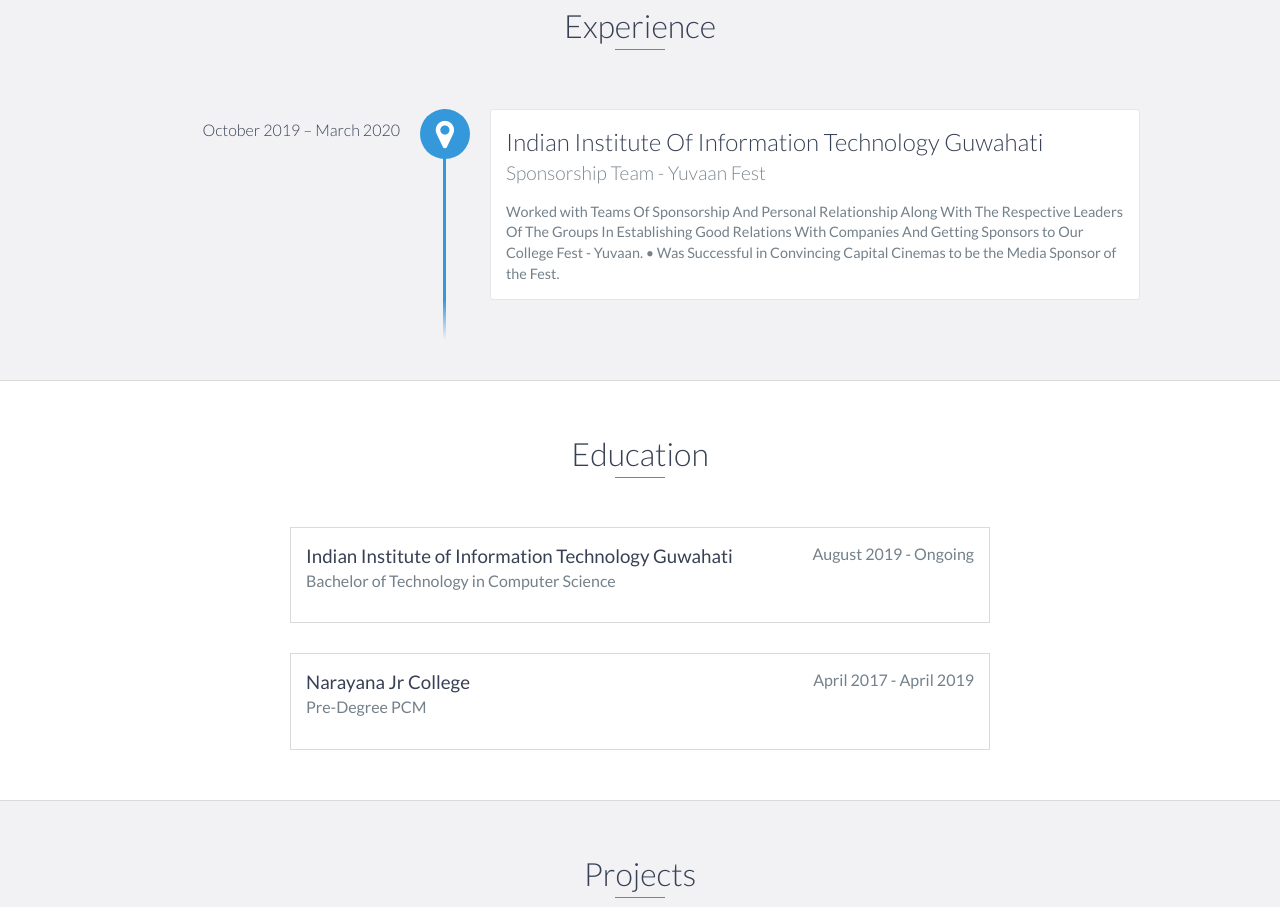
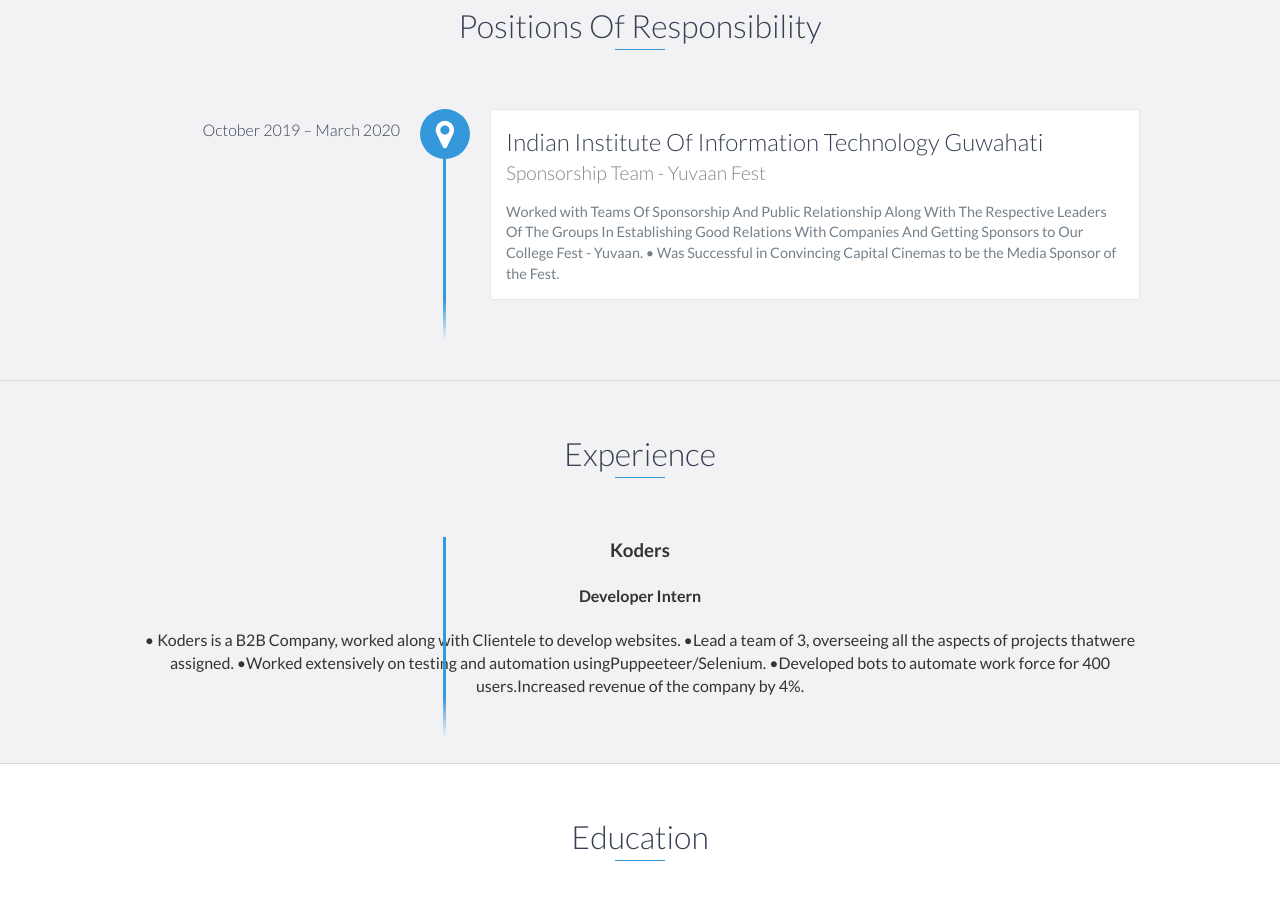
Before and after one commit to JaveedYara72/personal-portfolio, a website: page index.html in a window 1280 px wide. Shown: the part 1089-1996 px from the top of the page. Drawn offline with nearby package versions, Linux system fonts and the light colour scheme.

Commit message:
Update index.html

```diff
--- a/index.html
+++ b/index.html
@@ -84,19 +84,38 @@
     <!-- End #about -->
 
     <div id="experience" class="background-alt">
-        <h2 class="heading">Experience</h2>
+        <h2 class="heading">Positions Of Responsibility</h2>
         <div id="experience-timeline">
             <div data-date="October 2019 – March 2020">
                 <h3>Indian Institute Of Information Technology Guwahati</h3>
                 <h4>Sponsorship Team - Yuvaan Fest</h4>
                 <p>
-                    Worked with Teams Of Sponsorship And Personal Relationship Along With The Respective Leaders Of The
+                    Worked with Teams Of Sponsorship And Public Relationship Along With The Respective Leaders Of The
                     Groups In Establishing Good Relations With Companies And Getting Sponsors to Our College Fest - Yuvaan.
                     • Was Successful in Convincing Capital Cinemas to be the Media Sponsor of the Fest.
                 </p>
             </div>
         </div>
     </div>
+
+    <div id="experience" class="background-alt">
+        <h2 class="heading">Experience</h2>
+        <div id="experience-timeline">
+            <div data-date="May 2021 - July 2021">
+                <h3>Koders</h3>
+                <h4>Developer Intern</h4>
+                <p>
+			• Koders is a B2B Company, worked along with Clientele to
+			develop websites.
+			•Lead a team of 3, overseeing all the aspects of projects thatwere assigned.
+			•Worked extensively on testing and automation usingPuppeeteer/Selenium.
+			•Developed bots to automate work force for 400 users.Increased revenue of the company by 4%.
+                </p>
+            </div>
+        </div>
+     </div>
+
+
     <!-- End #experience -->
 
     <div id="education">
```
